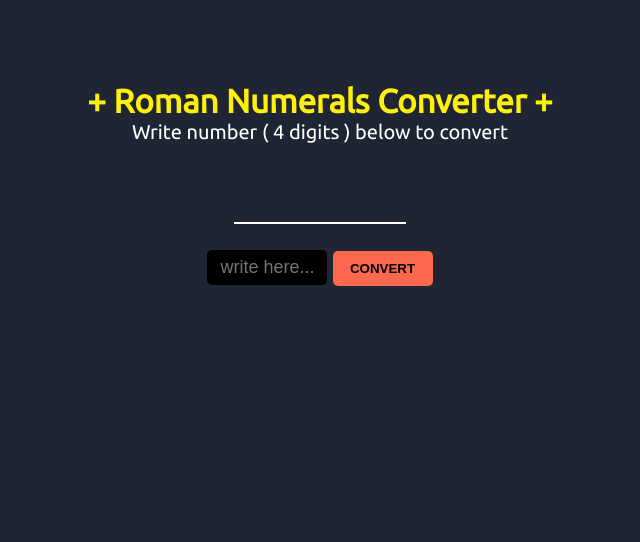
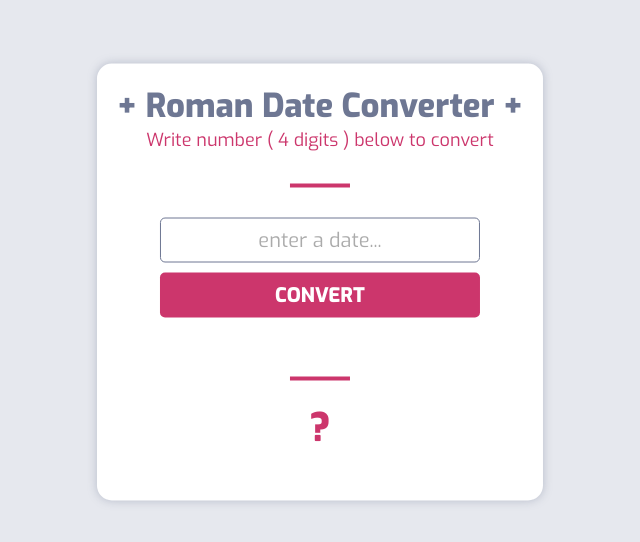
Before and after one commit to GregMalczynski/roman-numerals-converter, a plain HTML site: page index.html in a window 1280 px wide. Shown: the part 118-660 px from the top of the page, without its empty margins (320-960 px from the left). Drawn offline with Linux system fonts and the light colour scheme.

Commit message:
Add screen-shots folder / change css

```diff
--- a/index.html
+++ b/index.html
@@ -1,9 +1,6 @@
 <!DOCTYPE html>
 <html lang="en">
 <head>
-    <link rel="preconnect" href="https://fonts.googleapis.com">
-    <link rel="preconnect" href="https://fonts.gstatic.com" crossorigin>
-    <link href="https://fonts.googleapis.com/css2?family=Ubuntu&display=swap" rel="stylesheet">
     <meta charset="UTF-8">
     <meta http-equiv="X-UA-Compatible" content="IE=edge">
     <meta name="viewport" content="width=device-width, initial-scale=1.0">
@@ -13,18 +10,19 @@
 <body>
     <div class="container">
         <header class="header">
-            <h2>+ Roman Numerals Converter +</h2>
+            <h2>+ Roman Date Converter +</h2>
             <p class="subtitle">Write number ( 4 digits ) below to convert</p>
         </header>
+        <hr>
         <div class="converter-wrapper">
-            <hr><br>
-            <input type="text" class="inputValue" value="" placeholder="write here..." maxlength="4"/>
+            <input type="text" class="inputValue" value="" placeholder="enter a date..." maxlength="4"/>
             <button class="button"><b>CONVERT</b></button>
             <div class="error"></div><br>
         </div>
+        <hr>
         <div class="display-wrapper">
             <h3 class="displayEnteredValue"></h3>
-            <h1 class="displayConvertedValue"></h1>
+            <h1 class="displayConvertedValue">?</h1>
         </div>
     </div>
     <script src='main.js'></script>
--- a/main.js
+++ b/main.js
@@ -37,7 +37,7 @@ const symbols = [
     [ 'I', 'II', 'III', 'IV', 'V', 'VI', 'VII', 'VIII', 'IX', 'X'],
     [ 'X', 'XX', 'XXX', 'XL', 'L', 'LX', 'LXX', 'LXXX', 'XC', 'C'],
     [ 'C', 'CC', 'CCC', 'CD', 'D', 'DC', 'DCC', 'DCCC', 'CM', 'M'],
-    [ 'M', 'MM', 'MMM', 'MCD', 'MD', 'MDC', 'MDCC', 'MDCCC', 'MCM', 'M'],
+    [ 'M', 'MM', 'MMM', 'MCD', 'MD', 'MDC', 'MDCC', 'MDCCC', 'MCM'],
 ];
 
 function checkInputValueLength(valueToConvert) {
--- a/style.css
+++ b/style.css
@@ -1,79 +1,102 @@
+@import url('https://fonts.googleapis.com/css2?family=Exo:wght@400;800&display=swap');
+
 *{
     border: 0;
     margin: 0;
     box-sizing: border-box;
+    font-family: 'Exo', sans-serif;
 }
 body{
     position: relative;
-    background-color: rgb(31, 37, 51);
+    background-color: #E6E8EE;
     font-family: 'Ubuntu', sans-serif;
     font-size: 22px;
     height: 100vh;
     width: 100vw;
 }
 .container{
-    width: 90%;
+    max-width: 500px;
     position: absolute;
     display: flex;
     flex-direction: column;
-    color: aliceblue;
+    border-radius: 15px;
+    padding: 20px;
+    color: #6E7793;
+    background: white;
     top: 50%;
     left: 50%;
     -ms-transform: translate(-50%, -50%);
     transform: translate(-50%, -50%);
+    box-shadow: 0px 0px 10px rgba(110, 119, 147, 0.4);
 }
 .header{
     text-align: center;
-    height: 120px;
-    color: rgb(255, 239, 13);
+    height: 100px;
+    color: #6E7793;
 }
 .subtitle{
-    color: rgb(255, 255, 255);
-    font-size: 20px;
+    color: #CC366C;
+    font-size: 18px;
 }
 .converter-wrapper{
-    margin-top: 20px;
+    display: flex;
+    flex-direction: column;
+    justify-content: center;
+    align-items: center;
+    margin-top: 30px;
+    gap: 10px;
     text-align: center;
     text-align: center;
 }
 .inputValue{
-    height: 35px;
-    width: 120px;
-    background: black;
+    height: 45px;
+    width: 320px;
+    font-family: 'Exo', sans-serif;
+    background: none;
     border-radius: 5px;
-    color: white;
-    font-size: 18px;
+    border: 1px solid #6E7793;
+    color: #6E7793;
+    font-size: 22px;
+    font-size: 20px;
     text-align: center;
+    font-weight: 800;
     outline: none;
 }
+input::-webkit-input-placeholder {
+    font-weight: 400;
+    opacity: 0.6;
+}
 .button{
-    width: 100px;
-    height: 35px;
-    background: rgb(252, 104, 78);
+    width: 320px;
+    height: 45px;
+    background: #CC366C;
     border-radius: 5px;
-    color: black;
+    font-size: 20px;
+    font-weight: 800;
+    color: rgb(255, 255, 255);
+    transition: 0.2s ease;
 }
-.customHover:hover{
-    background: white;
+.button:hover{
+    background: #6E7793;
 }
 .display-wrapper{
-    height: 120px;
+    height: 80px;
     text-align: center;
-    margin-top: 30px;
+    margin-top: 20px;
 }
 .displayConvertedValue{
     font-size: 40px;
-    color: rgb(255, 239, 13);
+    color: #CC366C;
 }
 .error{
-    margin-top: 20px;
+    margin-top: 10px;
     font-size: 14px;
-    color: rgb(87, 149, 207);
+    color: #6E7793;
 }
 hr {
     border: 1;
     width: 15%;
-    background-color:#ffffff;
-    height: 2px;
+    background-color:#CC366C;
+    height: 4px;
     margin: auto;
 }
```
Also changed, not shown: screen-shots/screen-1.jpg (added), 1 other file.
